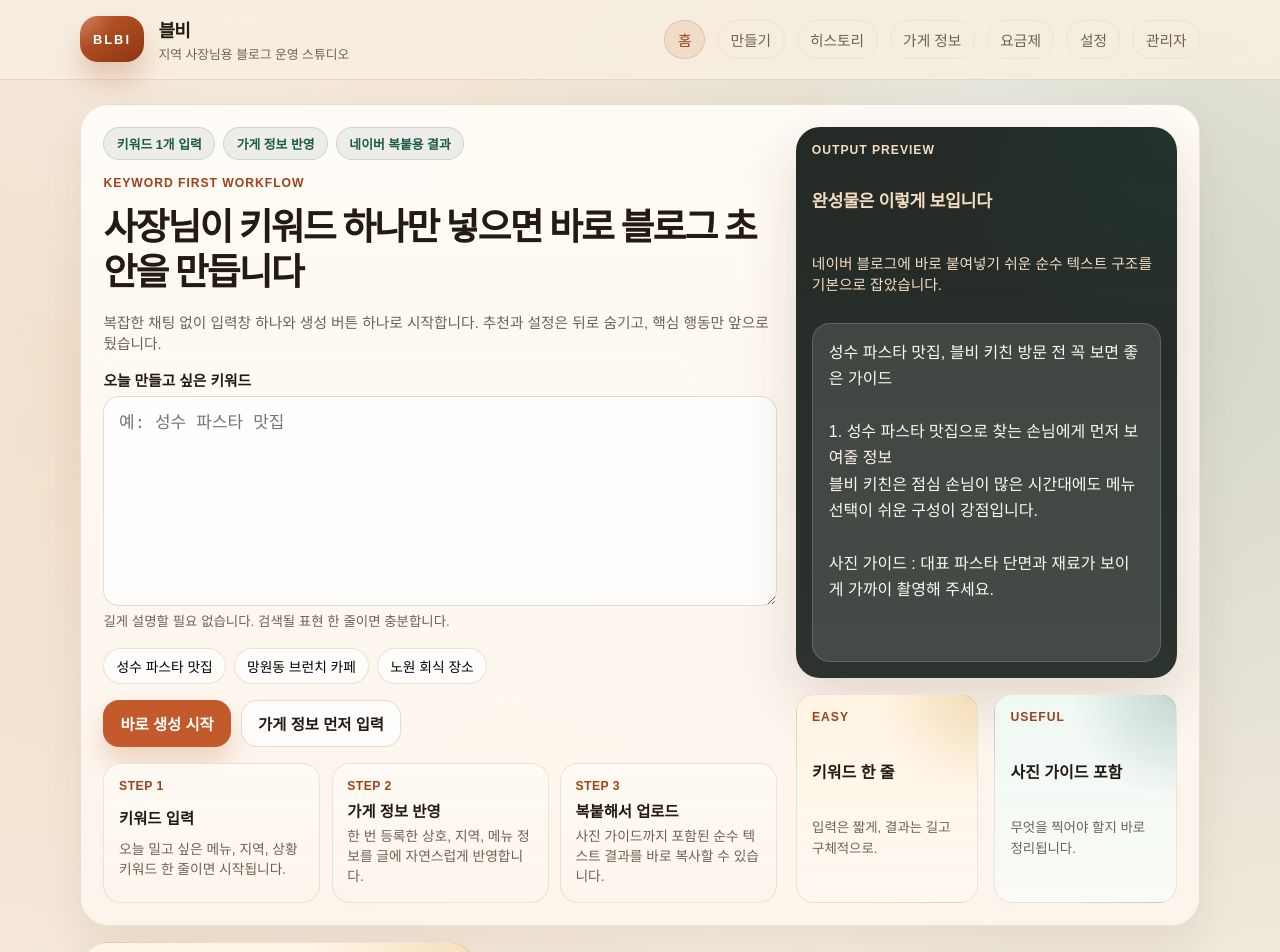
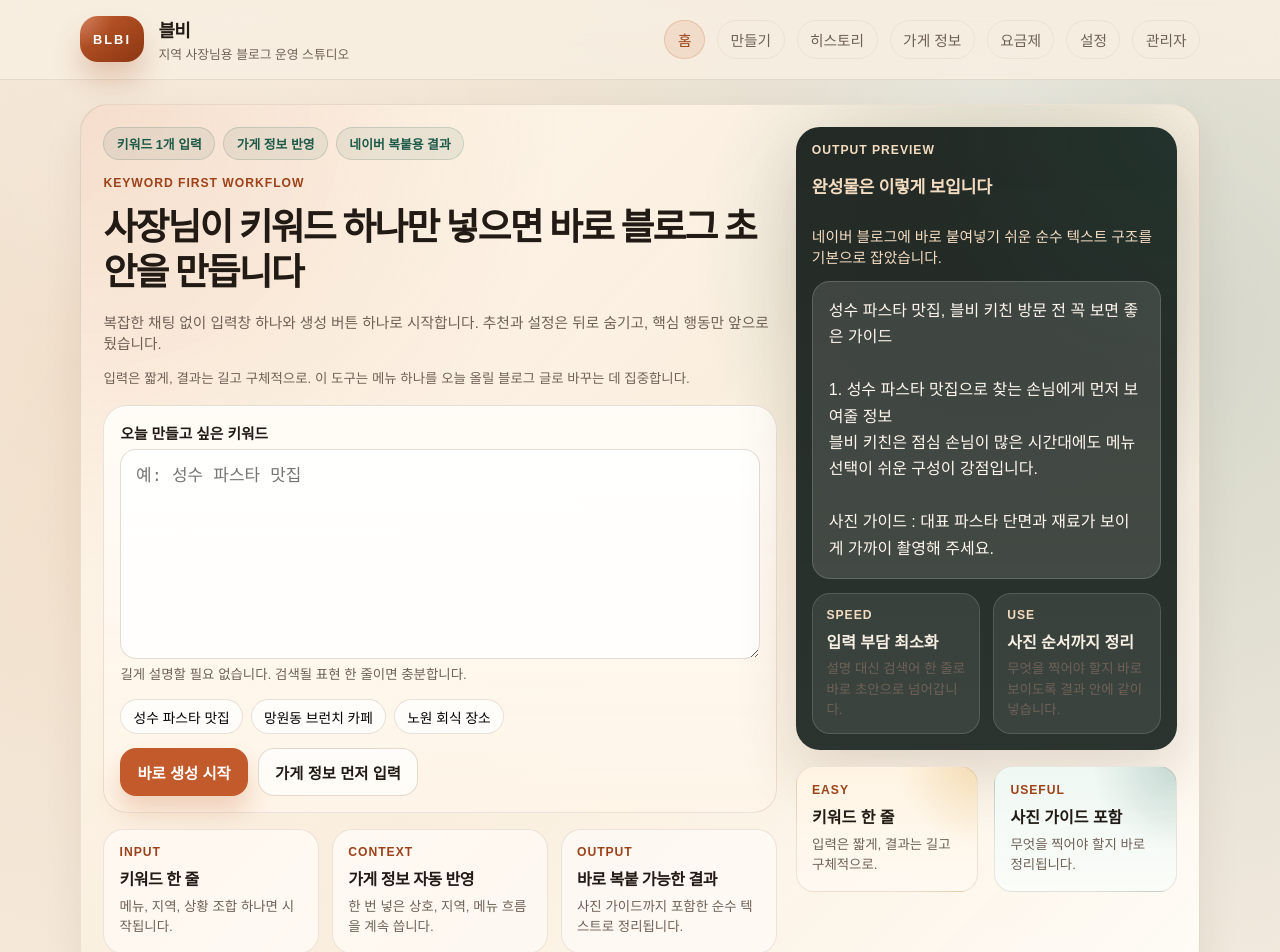
Before and after one commit to withark/BLBI, a Next.js app: page / in a window 1280 px wide. Shown: the top 952 px of the page. Built offline with nearby package versions, Linux system fonts and the light colour scheme.

Commit message:
Strengthen visual hierarchy across core flows

```diff
--- a/app/globals.css
+++ b/app/globals.css
@@ -564,6 +564,71 @@ p {
   align-items: stretch;
 }
 
+.hero-launchpad {
+  background:
+    radial-gradient(circle at top left, rgba(195, 90, 43, 0.16), transparent 34%),
+    radial-gradient(circle at 82% 18%, rgba(30, 90, 74, 0.18), transparent 26%),
+    linear-gradient(135deg, rgba(255, 247, 236, 0.98) 0%, rgba(249, 238, 221, 0.96) 52%, rgba(255, 251, 246, 0.98) 100%);
+}
+
+.launchpad-note {
+  max-width: 38rem;
+}
+
+.command-deck {
+  display: grid;
+  gap: 0.85rem;
+  padding: 1rem;
+  border-radius: 24px;
+  border: 1px solid rgba(133, 96, 66, 0.16);
+  background:
+    linear-gradient(180deg, rgba(255, 252, 247, 0.98) 0%, rgba(255, 245, 232, 0.92) 100%);
+  box-shadow: inset 0 1px 0 rgba(255, 255, 255, 0.68);
+}
+
+.launchpad-strip {
+  display: grid;
+  gap: 0.8rem;
+  grid-template-columns: repeat(3, minmax(0, 1fr));
+}
+
+.launchpad-stat {
+  display: grid;
+  gap: 0.45rem;
+  padding: 0.95rem;
+  border-radius: 20px;
+  border: 1px solid rgba(133, 96, 66, 0.14);
+  background: rgba(255, 251, 246, 0.82);
+}
+
+.launchpad-stat strong {
+  font-size: 1rem;
+  letter-spacing: -0.03em;
+}
+
+.launchpad-side {
+  align-content: start;
+}
+
+.showcase-card-large {
+  padding: 1.2rem;
+}
+
+.launchpad-proof-grid {
+  display: grid;
+  gap: 0.8rem;
+  grid-template-columns: repeat(2, minmax(0, 1fr));
+}
+
+.launchpad-proof-card {
+  display: grid;
+  gap: 0.42rem;
+  padding: 0.85rem;
+  border-radius: 18px;
+  border: 1px solid rgba(255, 250, 244, 0.14);
+  background: rgba(255, 250, 244, 0.08);
+}
+
 .overview-grid {
   display: grid;
   gap: 1rem;
@@ -880,6 +945,83 @@ p {
     linear-gradient(180deg, rgba(255, 251, 246, 0.98) 0%, rgba(252, 243, 234, 0.96) 100%);
 }
 
+.dashboard-compose-hero {
+  position: relative;
+  overflow: hidden;
+}
+
+.dashboard-compose-hero::after {
+  content: "";
+  position: absolute;
+  right: -34px;
+  top: -34px;
+  width: 150px;
+  height: 150px;
+  border-radius: 999px;
+  background: rgba(195, 90, 43, 0.12);
+  filter: blur(8px);
+}
+
+.compose-signal-strip {
+  display: grid;
+  gap: 0.8rem;
+  grid-template-columns: repeat(3, minmax(0, 1fr));
+}
+
+.compose-signal-card {
+  display: grid;
+  gap: 0.42rem;
+  padding: 0.9rem;
+  border-radius: 20px;
+  border: 1px solid rgba(133, 96, 66, 0.16);
+  background:
+    linear-gradient(180deg, rgba(255, 250, 245, 0.98) 0%, rgba(250, 239, 226, 0.92) 100%);
+}
+
+.compose-signal-card strong {
+  font-size: 1.02rem;
+  letter-spacing: -0.03em;
+}
+
+.compose-guidance-panel {
+  border-style: dashed;
+}
+
+.dashboard-side-card {
+  border-color: rgba(133, 96, 66, 0.18);
+}
+
+.result-hero-card {
+  background:
+    radial-gradient(circle at top left, rgba(30, 90, 74, 0.14), transparent 28%),
+    radial-gradient(circle at 84% 12%, rgba(195, 90, 43, 0.18), transparent 24%),
+    linear-gradient(180deg, rgba(255, 247, 238, 0.98) 0%, rgba(252, 243, 234, 0.96) 100%);
+}
+
+.result-signal-strip {
+  display: grid;
+  gap: 0.8rem;
+  grid-template-columns: repeat(3, minmax(0, 1fr));
+}
+
+.result-signal-card {
+  display: grid;
+  gap: 0.42rem;
+  padding: 0.95rem;
+  border-radius: 20px;
+  border: 1px solid rgba(133, 96, 66, 0.16);
+  background: rgba(255, 251, 246, 0.82);
+}
+
+.result-signal-card strong {
+  font-size: 1rem;
+  letter-spacing: -0.03em;
+}
+
+.result-hero-actions {
+  padding-top: 0.25rem;
+}
+
 .admin-hero {
   background:
     radial-gradient(circle at top right, rgba(30, 90, 74, 0.24), transparent 36%),
@@ -961,6 +1103,10 @@ p {
 
   .step-grid,
   .hero-shell,
+  .launchpad-strip,
+  .launchpad-proof-grid,
+  .compose-signal-strip,
+  .result-signal-strip,
   .result-grid-primary,
   .two-column,
   .info-grid,
--- a/components/keyword-quick-start.tsx
+++ b/components/keyword-quick-start.tsx
@@ -22,7 +22,7 @@ export function KeywordQuickStart(): React.ReactNode {
   }
 
   return (
-    <form onSubmit={handleStart} className="card hero-card hero-shell">
+    <form onSubmit={handleStart} className="card hero-card hero-shell hero-launchpad">
       <div className="section-stack">
         <div className="chips" aria-label="빠른 안내">
           <span className="pill">키워드 1개 입력</span>
@@ -34,8 +34,10 @@ export function KeywordQuickStart(): React.ReactNode {
           <span className="eyebrow">Keyword First Workflow</span>
           <h1 className="hero-title">사장님이 키워드 하나만 넣으면 바로 블로그 초안을 만듭니다</h1>
           <p className="help">복잡한 채팅 없이 입력창 하나와 생성 버튼 하나로 시작합니다. 추천과 설정은 뒤로 숨기고, 핵심 행동만 앞으로 뒀습니다.</p>
+          <p className="small-note launchpad-note">입력은 짧게, 결과는 길고 구체적으로. 이 도구는 메뉴 하나를 오늘 올릴 블로그 글로 바꾸는 데 집중합니다.</p>
         </div>
 
+        <div className="command-deck">
           <div className="field-stack">
             <label className="field-label" htmlFor="home-keyword">
               오늘 만들고 싶은 키워드
@@ -66,28 +68,29 @@ export function KeywordQuickStart(): React.ReactNode {
               가게 정보 먼저 입력
             </Link>
           </div>
+        </div>
 
-        <div className="step-grid">
-          <div className="step-card">
-            <div className="step-kicker">Step 1</div>
-            <div className="step-title">키워드 입력</div>
-            <div className="step-body">오늘 밀고 싶은 메뉴, 지역, 상황 키워드 한 줄이면 시작됩니다.</div>
-          </div>
-          <div className="step-card">
-            <div className="step-kicker">Step 2</div>
-            <div className="step-title">가게 정보 반영</div>
-            <div className="step-body">한 번 등록한 상호, 지역, 메뉴 정보를 글에 자연스럽게 반영합니다.</div>
-          </div>
-          <div className="step-card">
-            <div className="step-kicker">Step 3</div>
-            <div className="step-title">복붙해서 업로드</div>
-            <div className="step-body">사진 가이드까지 포함된 순수 텍스트 결과를 바로 복사할 수 있습니다.</div>
-          </div>
+        <div className="launchpad-strip">
+          <article className="launchpad-stat">
+            <span className="eyebrow">Input</span>
+            <strong>키워드 한 줄</strong>
+            <div className="meta-line">메뉴, 지역, 상황 조합 하나면 시작됩니다.</div>
+          </article>
+          <article className="launchpad-stat">
+            <span className="eyebrow">Context</span>
+            <strong>가게 정보 자동 반영</strong>
+            <div className="meta-line">한 번 넣은 상호, 지역, 메뉴 흐름을 계속 씁니다.</div>
+          </article>
+          <article className="launchpad-stat">
+            <span className="eyebrow">Output</span>
+            <strong>바로 복붙 가능한 결과</strong>
+            <div className="meta-line">사진 가이드까지 포함한 순수 텍스트로 정리됩니다.</div>
+          </article>
         </div>
       </div>
 
-      <aside className="hero-side">
-        <section className="showcase-card">
+      <aside className="hero-side launchpad-side">
+        <section className="showcase-card showcase-card-large">
           <div className="section-stack">
             <span className="eyebrow">Output Preview</span>
             <h2 className="section-title">완성물은 이렇게 보입니다</h2>
@@ -99,6 +102,19 @@ export function KeywordQuickStart(): React.ReactNode {
             {"\n\n"}1. 성수 파스타 맛집으로 찾는 손님에게 먼저 보여줄 정보
             {"\n"}블비 키친은 점심 손님이 많은 시간대에도 메뉴 선택이 쉬운 구성이 강점입니다.
             {"\n\n"}사진 가이드 : 대표 파스타 단면과 재료가 보이게 가까이 촬영해 주세요.
+          </div>
+
+          <div className="launchpad-proof-grid">
+            <article className="launchpad-proof-card">
+              <span className="eyebrow">Speed</span>
+              <strong>입력 부담 최소화</strong>
+              <div className="meta-line">설명 대신 검색어 한 줄로 바로 초안으로 넘어갑니다.</div>
+            </article>
+            <article className="launchpad-proof-card">
+              <span className="eyebrow">Use</span>
+              <strong>사진 순서까지 정리</strong>
+              <div className="meta-line">무엇을 찍어야 할지 바로 보이도록 결과 안에 같이 넣습니다.</div>
+            </article>
           </div>
         </section>
 
```
Also changed, not shown: app/dashboard/dashboard-client.tsx (+24 -4 lines), app/result/page.tsx (+32 -16 lines). Lines whose indentation alone changed are shown as unchanged.
